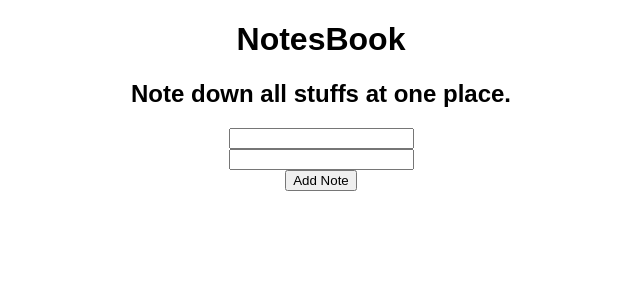
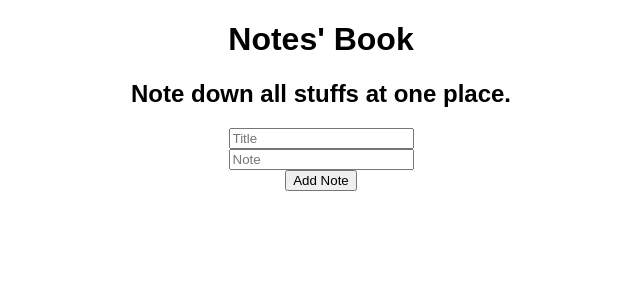
Before and after one commit to priyanshu769/notes-book, a React (Create React App) app: page / in a window 1280 px wide. Shown: the top 300 px of the page, without its empty margins (319-959 px from the left). Built offline with nearby package versions, Linux system fonts and the light colour scheme.

Commit message:
Added delete feature

```diff
--- a/package.json
+++ b/package.json
@@ -10,7 +10,8 @@
   "dependencies": {
     "react": "17.0.1",
     "react-dom": "17.0.1",
-    "react-scripts": "4.0.0"
+    "react-scripts": "4.0.0",
+    "react-uuid": "1.0.2"
   },
   "devDependencies": {
     "typescript": "4.1.3"
--- a/src/App.js
+++ b/src/App.js
@@ -1,29 +1,80 @@
 import { useState } from "react";
 import "./styles.css";
+import uuid from "react-uuid";
+
+// This was made to check the delete feature.
+// const notes = [
+//   {
+//     id: "1",
+//     heading: "Buy Vegies",
+//     note: "Tomato, Potato, Onion, Spinach"
+//   },
+//   {
+//     id: "2",
+//     heading: "Buy Protien",
+//     note: "Paneer, Meet, Eggs"
+//   },
+//   {
+//     id: "3",
+//     heading: "Buy Clothes",
+//     note: "Jacket, Jeans, Shirt, T-Shirt"
+//   }
+// ];
 
 export default function App() {
+  // const [empty, setEmpty] = useState("");
   const [input, setInput] = useState({});
   const [noteList, setNoteList] = useState([]);
 
   const changeHandler = (x) => {
     if (x.target.name === "heading") {
-      setInput({ ...input, heading: x.target.value });
+      setInput({ ...input, heading: x.target.value, id: "1" });
     } else if (x.target.name === "note") {
       setInput({ ...input, note: x.target.value });
     } else if (x.target.name === "addNote") {
       setNoteList([...noteList, input]);
+      setInput({});
     }
   };
-  console.log(input);
-  console.log(noteList);
+  // console.log(input);
+  // console.log(noteList);
+  const deleteNote = (x) => {
+    notes.map((delNote) => {
+      if (x.target.id == delNote.id) {
+        // console.log(delNote);
+        // console.log(noteList.indexOf(delNote));
+        // console.log(noteList.splice(noteList.indexOf(delNote), 1));
+        // notes.splice(notes.indexOf(delNote), 1);
+        setNoteList([
+          ...noteList,
+          noteList.splice(noteList.indexOf(delNote), 1)
+        ]);
+        // console.log(notes);
+      } else {
+        setNoteList([...noteList]);
+        // console.log(notes);
+      }
+    });
+  };
+
   return (
     <div className="App">
-      <h1>NotesBook</h1>
+      <h1>Notes' Book</h1>
       <h2>Note down all stuffs at one place.</h2>
       <div>
-        <input onChange={changeHandler} name="heading" />
+        <input
+          placeholder="Title"
+          // value={empty}
+          onChange={changeHandler}
+          name="heading"
+        />
         <br />
-        <input onChange={changeHandler} name="note" />
+        <input
+          placeholder="Note"
+          // value={empty}
+          onChange={changeHandler}
+          name="note"
+        />
         <br />
         <button onClick={changeHandler} name="addNote">
           Add Note
@@ -37,6 +88,9 @@ export default function App() {
               <div>
                 <h4>{note.heading}</h4>
                 <p>{note.note}</p>
+                <button id={note.id} onClick={deleteNote}>
+                  Del
+                </button>
               </div>
             </li>
           ))}
```
